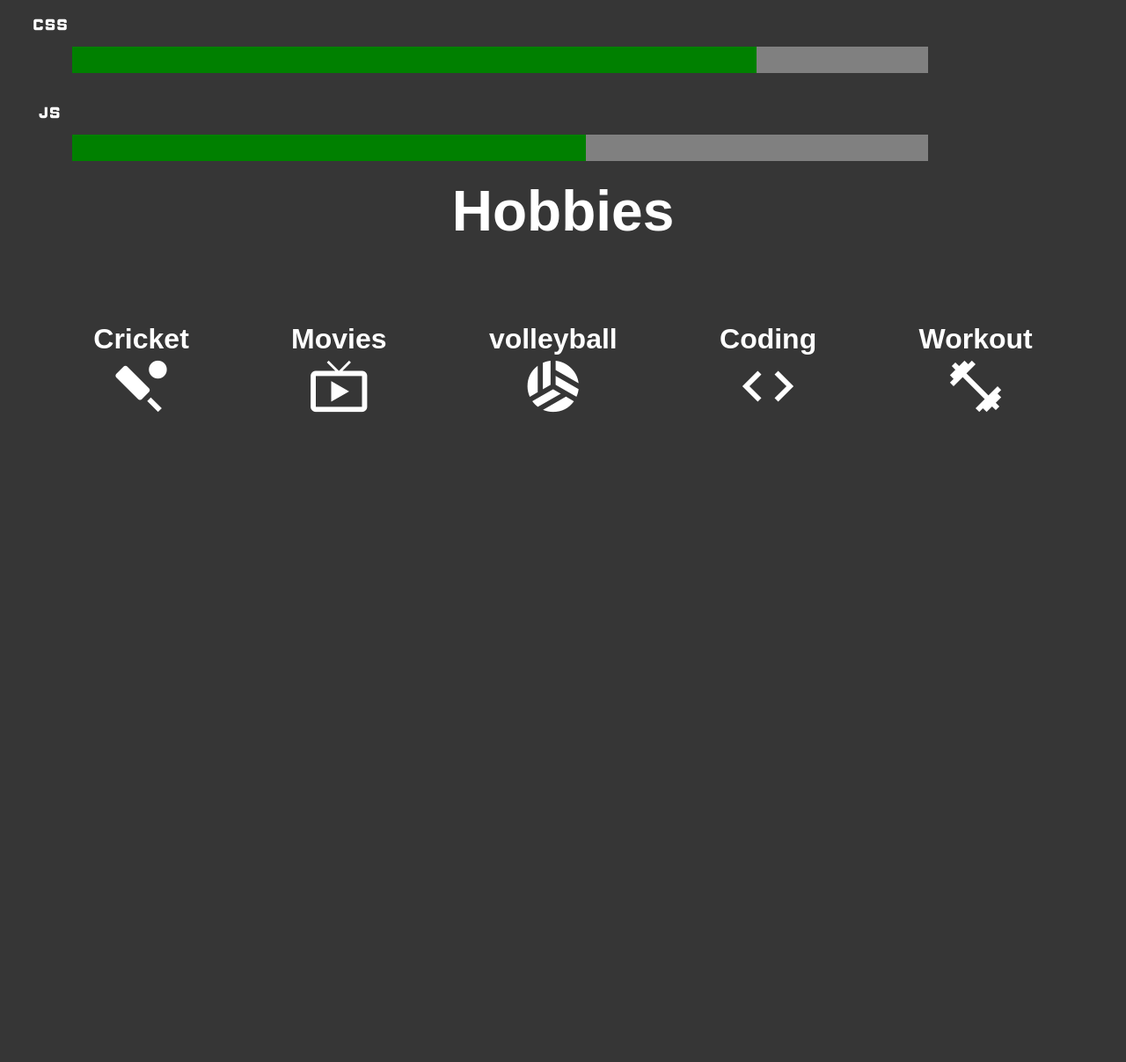
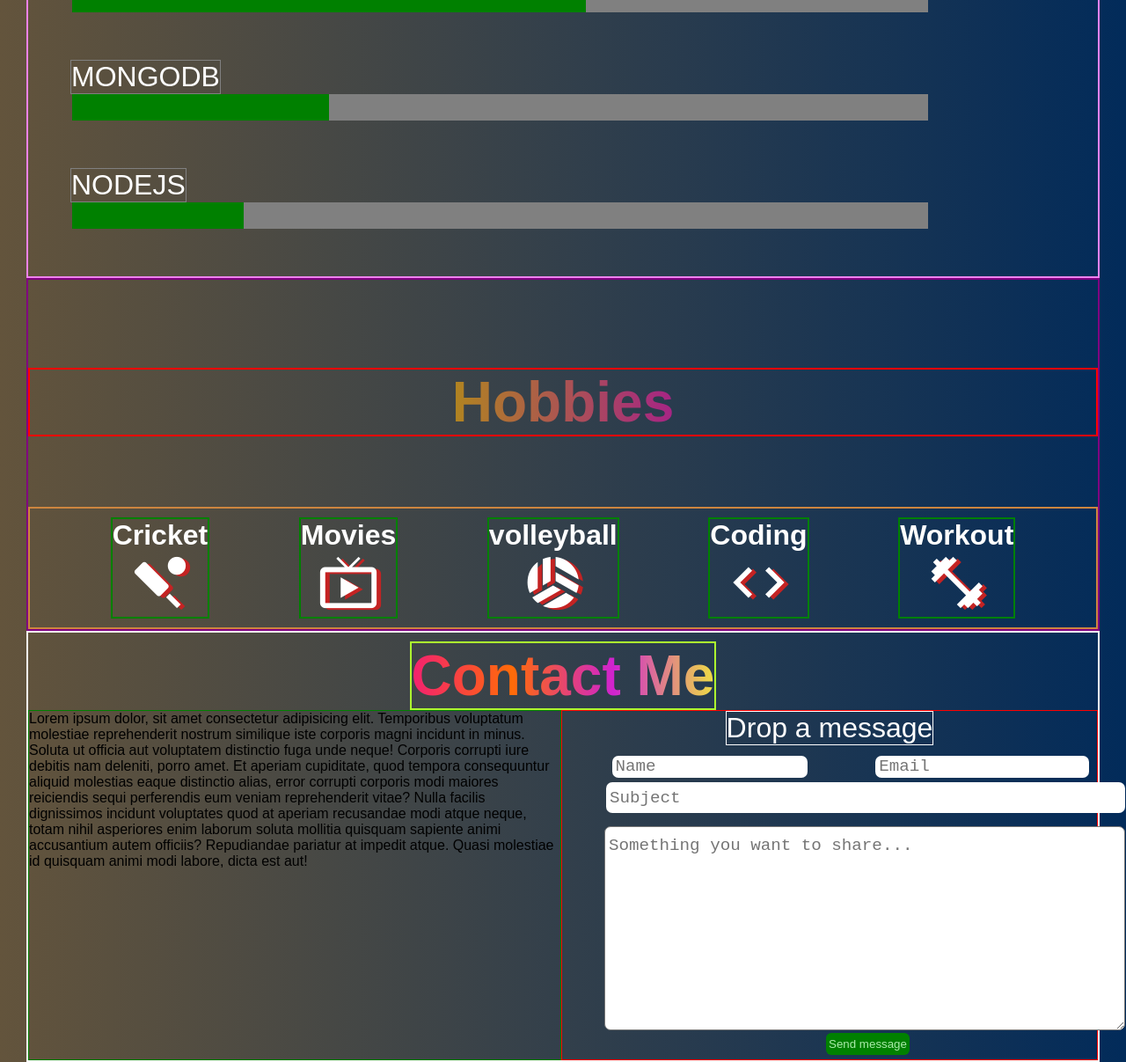
Before and after one commit to Ujjwal990/Portfolio_, a plain HTML site: page index.html in a window 1280 px wide. Shown: the part 1306-2513 px from the top of the page at 88% size. Before the commit the page ends 1794 px from the top, so only its background shows below. Drawn offline with Linux system fonts and the light colour scheme; a web font is replaced by a local one.

Commit message:
changes were made in appearence

```diff
--- a/index.html
+++ b/index.html
@@ -16,28 +16,25 @@
         font-size: 30px;
         top: 10px;
         margin-top: 10px;
-    }
-
-    .iconss {
-        font-size: 50px;
-        color: white;
+        /* padding-left: 4px; */
     }
 
     .iconz {
         font-size: 70px;
         color: white;
+        text-shadow: 5px 2px rgb(196, 35, 35);
     }
 </style>
 
 <body>
     <div class="navbar">
-        <a href="#" class="leftalign"> Ujjwal Kumar</a>
+        <a href="index.html" class="leftalign"> Ujjwal Kumar</a>
 
         <ul class="rightalign">
-            <li><a href="#combinedalpha" class="homeicon"> <i class="material-icons icon " >home</i> Home</a></li>
-            <li><a href="#skillsalpha" class="skillsicon"> <i class="material-icons icon " >developer_mode</i>
+            <li><a href="#combinedalpha" class="homeicon"> <i class="material-icons icon ">home</i> Home</a></li>
+            <li><a href="#skillsalpha" class="skillsicon"> <i class="material-icons icon ">developer_mode</i>
                     Skills</a></li>
-            <li><a href="#hobbiesalpha" class="hobbiesicon"> <i class="material-icons icon " >fitness_center</i>
+            <li><a href="#hobbiesalpha" class="hobbiesicon"> <i class="material-icons icon ">fitness_center</i>
                     Hobbies</a></li>
         </ul>
     </div>
@@ -51,29 +48,35 @@
                 aperiam exercitationem, tempora culpa nulla dolores blanditiis cumque distinctio ipsam, officiis
                 impedit! Dolores similique eius sint neque. Lorem ipsum, dolor sit amet consectetur adipisicing elit.
                 Eaque molestias doloribus aliquid quas officiis fuga, soluta aperiam nobis ducimus commodi veniam
-                doloremque voluptatem omnis voluptatibus iste voluptates, non expedita? Cum! Lorem, ipsum dolor sit amet
-                consectetur adipisicing elit. Excepturi nam officiis quos obcaecati, nisi odio cum eligendi accusamus
-                aut assumenda repudiandae adipisci impedit laborum aspernatur fugiat! Aperiam cum impedit neque.
+                doloremque voluptatem omnis voluptatibus iste voluptates, non expedita? Cum! ducimus commodi veniam
+                doloremque voluptatem omnis voluptatibus iste voluptates, non expedita? Cum!
 
             </div>
         </div>
 
         <div>
-            <img src="me-bgRemove.png" alt="Ujjwal's Photo" class="photo">
+            <img src="me-bgRemove.png" alt="Ujjwal's Photo" class="photo ">
         </div>
     </div>
 
     <!-- skills -->
     <div class="skills" id="skillsalpha">
         <h1 class="skillsHeading">Skills</h1>
-        <i class="material-icons iconss">html</i>
-        <progress max="100" value="90" class="skillItems">HTML</progress>
 
-        <i class="material-icons iconss">css</i>
-        <progress max="100" value="80" class="skillItems">CSS</progress>
+        <P class="field">HTML</P>
+        <progress max="100" value="90" class="skillItems"></progress>
 
-        <i class="material-icons iconss">javascript</i>
-        <progress max="100" value="60" class="skillItems">JAVASCRIPT</progress>
+        <P class="field">CSS</P>
+        <progress max="100" value="80" class="skillItems"></progress>
+
+        <P class="field">JAVASCRIPT</P>
+        <progress max="100" value="60" class="skillItems"></progress>
+
+        <P class="field">MONGODB</P>
+        <progress max="100" value="30" class="skillItems"></progress>
+
+        <P class="field">NODEJS</P>
+        <progress max="100" value="20" class="skillItems"></progress>
 
     </div>
 
@@ -83,7 +86,6 @@
     <div class="hobbies" id="hobbiesalpha">
         <div class="hobbiesHeading">
             Hobbies
-
         </div>
 
         <div class="combo">
@@ -114,6 +116,56 @@
         </div>
     </div>
 
+    <!-- my footer  -->
+    <!-- ############################# -->
+
+
+    <div class="foot">
+        <div class="footheading">
+            Contact Me
+        </div>
+        <div class="cc">
+            <!-- this is left block -->
+            <div class="leftblock">
+                Lorem ipsum dolor, sit amet consectetur adipisicing elit. Temporibus voluptatum molestiae reprehenderit
+                nostrum similique iste corporis magni incidunt in minus. Soluta ut officia aut voluptatem distinctio
+                fuga unde neque! Corporis corrupti iure debitis nam deleniti, porro amet. Et aperiam cupiditate, quod
+                tempora consequuntur aliquid molestias eaque distinctio alias, error corrupti corporis modi maiores
+                reiciendis sequi perferendis eum veniam reprehenderit vitae? Nulla facilis dignissimos incidunt
+                voluptates quod at aperiam recusandae modi atque neque, totam nihil asperiores enim laborum soluta
+                mollitia quisquam sapiente animi accusantium autem officiis? Repudiandae pariatur at impedit atque.
+                Quasi molestiae id quisquam animi modi labore, dicta est aut!
+            </div>
+
+            <!-- This is right block -->
+            <div class="rightblock">
+                <div class="rightblocktext">Drop a message</div>
+                <form action="#">
+                    <div class="fields">
+                        <div class="field naam">
+                            <input type="text" placeholder="Name" required>
+                        </div>
+                        <div class="field email">
+                            <input type="email" placeholder="Email" required>
+                        </div>
+                    </div>
+                    <div class="fieldzz">
+                        <input type="text" placeholder="Subject" required class="fieldz">
+                    </div>
+                    <div class="field textarea">
+                        <textarea cols="30" rows="10" placeholder="Something you want to share..."
+                            class="textareaz"></textarea>
+                    </div>
+
+                    <button type="submit" class="btn">Send message</button>
+
+                </form>
+            </div>
+        </div>
+
+    </div>
+
+
 </body>
 <script src="javascript.js"></script>
 
--- a/style.css
+++ b/style.css
@@ -4,12 +4,15 @@
 }
 body{
     z-index: -1;
-    background-color: rgb(54, 54, 54);
+    /* background-color: rgb(54, 54, 54);*/
+    background-image: linear-gradient(to right, #63543c , #022b5a);
     font-family: 'Dongle', sans-serif;
 }
 .navbar{
     top: 0px;
-    background-color: rgb(86 57 8 / 95%);
+    /* background-color: rgb(86 57 8 / 95%); */
+    background-color: rgba(252, 249, 249, 0.1);
+    backdrop-filter: blur(8px);
     color: white;
     display: flex;
     height: 80px;
@@ -25,7 +28,13 @@ body{
     margin-left: 2rem;
     width: fit-content;
     text-decoration: none;
-    color: white;
+    /* #ffd89b  #19547b */
+
+    background: linear-gradient(to right, #ffd89b,
+    #61b5ec, #e07ce0, #eedd44);
+    -webkit-text-fill-color: transparent;
+    -webkit-background-clip: text;
+
     /* border: 2px solid red; */
     height: 60px;
     margin-top: 10px;
@@ -46,13 +55,23 @@ body{
     margin-right: 100px;
 }
 .rightalign :hover{
-    background-color: rgb(117, 81, 18);
+    /* background-color: rgb(117, 81, 18); */
+    box-shadow: gray;
+    backdrop-filter: hue-rotate(120deg);
+    /* backdrop-filter: invert(70%); */
     border-radius: 15px ;
+    cursor:pointer;
+}
+.icon{
+    /* border: 1px solid red; */
+    margin: auto;
+    /* margin-top: 30px; */
 }
 
 li{
-    /* border: 2px solid red; */
-    margin-left: 40px;
+    /* border: 2px solid green; */
+    margin: auto 20px;
+    /* margin-left: 40px; */
     font-size: 2.5rem;
     /* margin-top: 10px; */
     font-weight:bold;
@@ -65,20 +84,20 @@ li a{
 
 .combined{
     margin:auto;
-    margin-top: 120px;
-    width: 85%;
+    /* margin-top: 10rem; */
+    width: 95%;
     display: flex;
     justify-content: space-evenly;
-    /* border: 2px solid red; */
+    border: 2px solid red;
     flex-direction: row;
 }
 .textbox{
     color: white;
     width: 50%;
-    margin-top: 20px;
+    margin-top: 100px;
     text-align: center;
     font-size: 2rem;
-    /* border: 1px solid yellow; */
+    border: 1px solid yellow;
 }
 
 .smalltext{
@@ -91,65 +110,211 @@ li a{
     border: 2px solid white;
     margin-left: 40px;
     border-radius: 20px;
-    background-color: rgb(165, 136, 5);
+    margin-top: 130px;
+    /* background-color: rgb(83, 84, 104); */
+}
+.photo :hover{
+    background-color: white;
 }
 
 .skills{
     display: flex;
-    /* border: 1px solid white; */
     width: 95%;
     margin: auto;
-    margin-top: 50px;
     flex-direction: column;
     justify-content: space-evenly;
+    border: 2px solid violet;
+    /* position: absolute; */
 }
 
 .skillItems{
     width: 80%;
-    margin-bottom: 20px;
+    /* margin-bottom: 20px; */
     height: 30px;
     background-color: gray;
     box-shadow: 0 2px 5px rgba(0, 0, 0, 0.25) inset;
     margin-left: 50px;
+    margin-bottom: 54px;
+
+}
+.field{
+    color: white;
+    font-size: xx-large;
+    border: 1px solid gray;
+    width: fit-content;
+    margin-left: 3rem;
 }
 .skillsHeading{
     width: fit-content;
     margin: auto;
+    margin-top: 100px;
     font-size: 4rem;
     color: white;
 }
 
-/* .iconz{
-    font-size: 100px;
-} */
-
 .hobbies{
-    display: inline;
+    /* display: inline; */
     justify-content: space-evenly;
-    /* border: 2px solid white; */
+    border: 2px solid purple;
     font-weight: bold;
-    width: 100vw;
+    width: 95%;
     text-align: center;
     color: white;
     margin: auto;
-    margin-top: 300px;
+    /* margin-top: 300px; */
 }
 
+
 .hobbiesHeading{
-    color: white;
+    background: linear-gradient(to right, #49f007,
+    #b4a201, #a307a3, #05a7a7);
+    -webkit-text-fill-color: transparent;
+    -webkit-background-clip: text;
+
     font-size: 4rem;
-    /* border: 2px solid red; */
+    border: 2px solid red;
+    margin-top: 100px;
 }
 
 .mydiv{
     width: fit-content;
     margin: 10px 10px;
-    /* border: 2px solid green; */
+    border: 2px solid green;
 }
 .combo{
-    /* border: 2px solid peru; */
+    border: 2px solid peru;
     display: flex;
     flex-direction: row;
     justify-content: space-evenly;
     margin-top: 5rem;
 }
+
+/* footer decoration */
+
+.foot{
+    border: 2px solid rgb(250, 247, 247);
+    width: 95%;
+    margin: auto;
+}
+
+.footheading{
+    position: relative;
+
+
+    background: linear-gradient(to right, #f32170,
+    #ff6b08, #cf23cf, #eedd44);
+    -webkit-text-fill-color: transparent;
+    -webkit-background-clip: text;
+
+    font-size:4rem;
+    font-weight: 800;
+    border: 2px solid greenyellow;
+    margin: auto;
+    margin-top: 10px;
+    width: fit-content;
+}
+.cc{
+    display: flex;
+    flex-direction: row;
+}
+
+.leftblock{
+    border: 1px solid green;
+    width: 50%;
+    float: left;
+    /* margin: 5px 5px; */
+
+}
+form{
+    outline: none;
+}
+.rightblock{
+    border: 1px solid red;
+    width: 50%;
+    float: right;
+    /* margin: 5px 5px; */
+}
+
+.rightblocktext{
+    border: 1px solid ;
+    color: white;
+    font-size: 2rem;
+    width: fit-content;
+    margin: auto;
+}
+.fields{
+    margin: 0;
+    display: flex;
+    flex-direction: row;
+    justify-content: space-evenly;
+    margin-top: 5px;
+    margin: auto;
+
+}
+.naam{
+    width: 40%;
+border: 0px;
+}
+.naam input{
+    width: 90%;
+    height: 25px;
+    border: 0px;
+}
+.email{
+    width: 40%;
+    border: 0px;
+}
+.email input{
+    width: 98%;
+    height: 25px;
+    border: 0px;
+}
+.fieldzz{
+    width: 550px;
+    margin-top: 5px;
+margin-left: 50px;
+}
+.fieldz{
+    width: 586px;
+    border: 0px;
+    height: 35px;
+}
+
+
+.textarea{
+    width: 586px;
+    margin-top: 15px;
+    border: 0px;
+}
+.textarea textarea{
+    width: 100%;
+    padding-top: 10px;
+}
+
+input, textarea{
+    border-radius: 7px;
+    padding-left: 4px;
+    outline: none;
+    font-family: monospace;
+    font-size: 1.2rem;
+}
+
+.btn{
+    position: relative;
+    color: rgb(171, 235, 171);
+    background-color: green;
+    border: 0px;
+    /* outline: none; */
+    /* margin: auto; */
+    width: 95px;
+    margin-left: 300px;
+    bottom: 5px;
+    border-radius: 6px;
+    height: 25px;
+    padding-left: 3px;
+    padding-right: 3px;
+}
+.btn :hover{
+    cursor:crosshair;
+    /* background-color: indigo; */
+}
```
